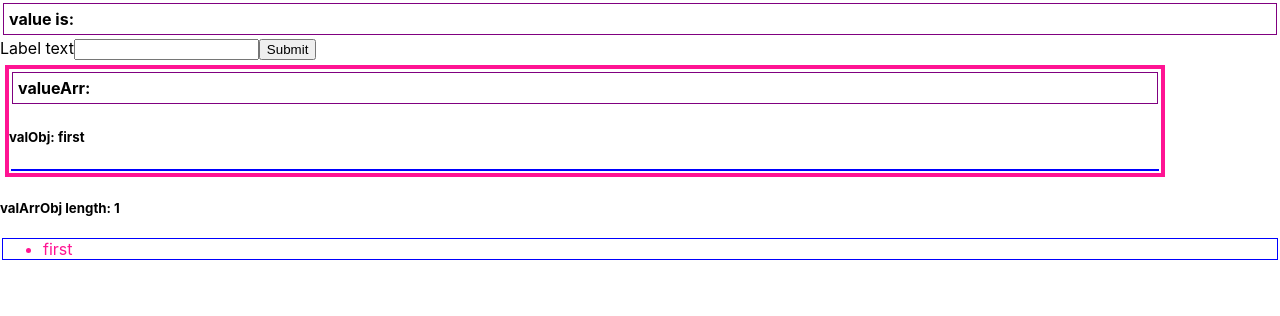
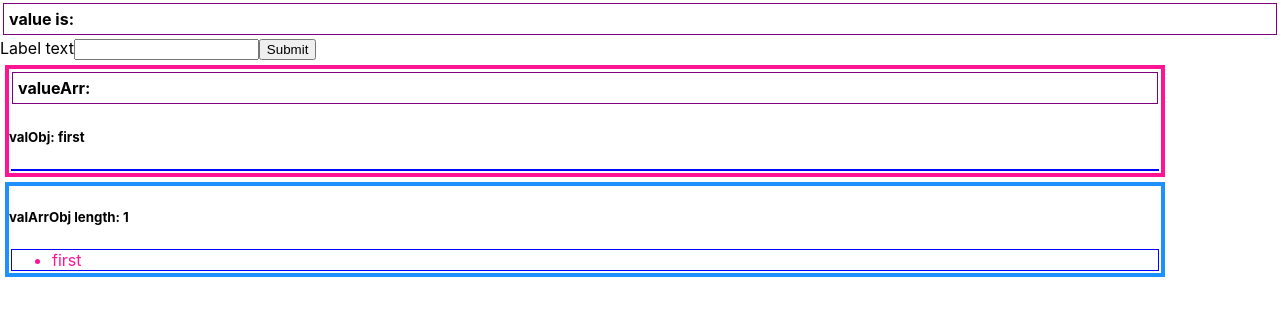
Before and after one commit to stevekutz/controlled_inputs_exp2, a React (Create React App) app in the folder app/: page / in a window 1280 px wide. Shown: the top 316 px of the page. Built offline with nearby package versions, Linux system fonts and the light colour scheme.

Commit message:
simple formatting on valArrObj container

```diff
--- a/app/src/App.css
+++ b/app/src/App.css
@@ -13,7 +13,7 @@ ul{
   margin: 2px;
 }
 
-.valueArrContainer{
+.valueArrContainer, .valArrObjContainer{
   border: 4px solid deeppink;
   display: flex;
   flex-direction: column;
@@ -21,6 +21,9 @@ ul{
   width: 90%;
   margin: 5px;
 
+}
 
+.valArrObjContainer {
+  border: 4px solid dodgerblue;
 
 }
```
